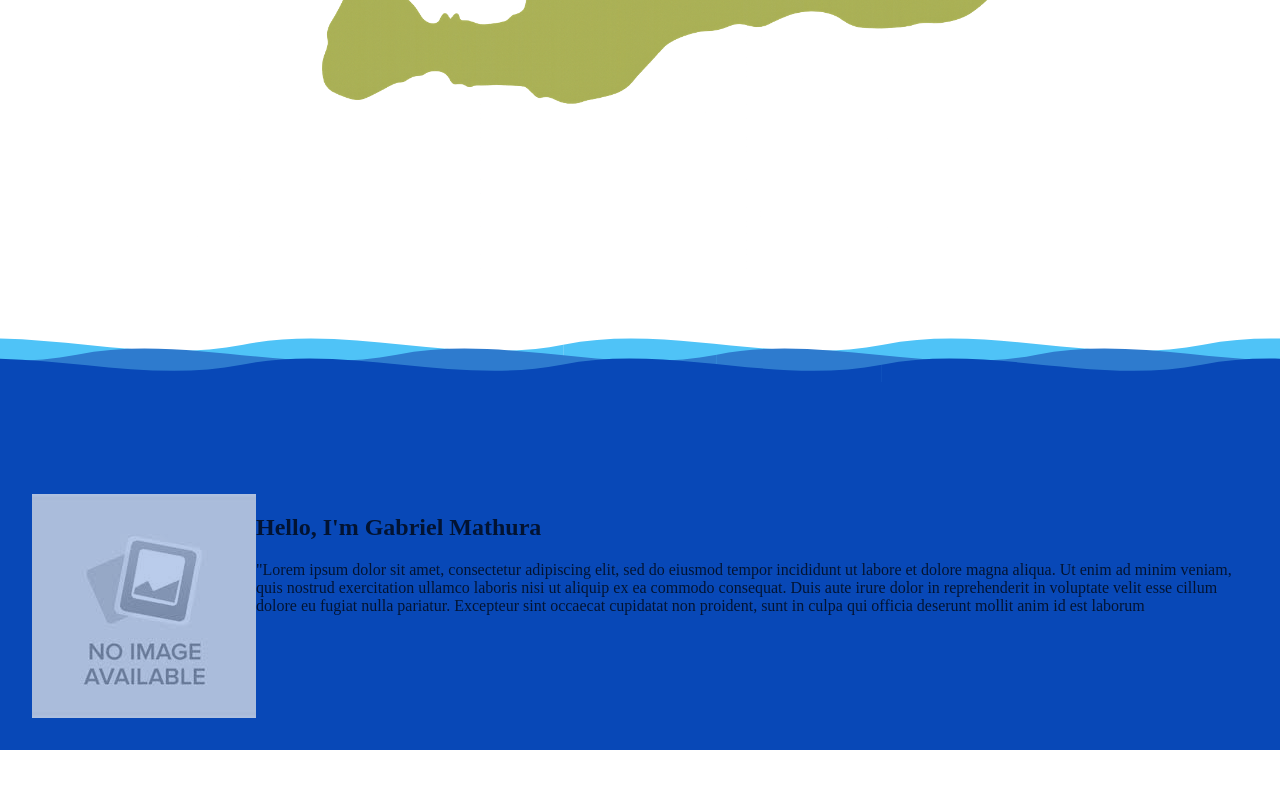
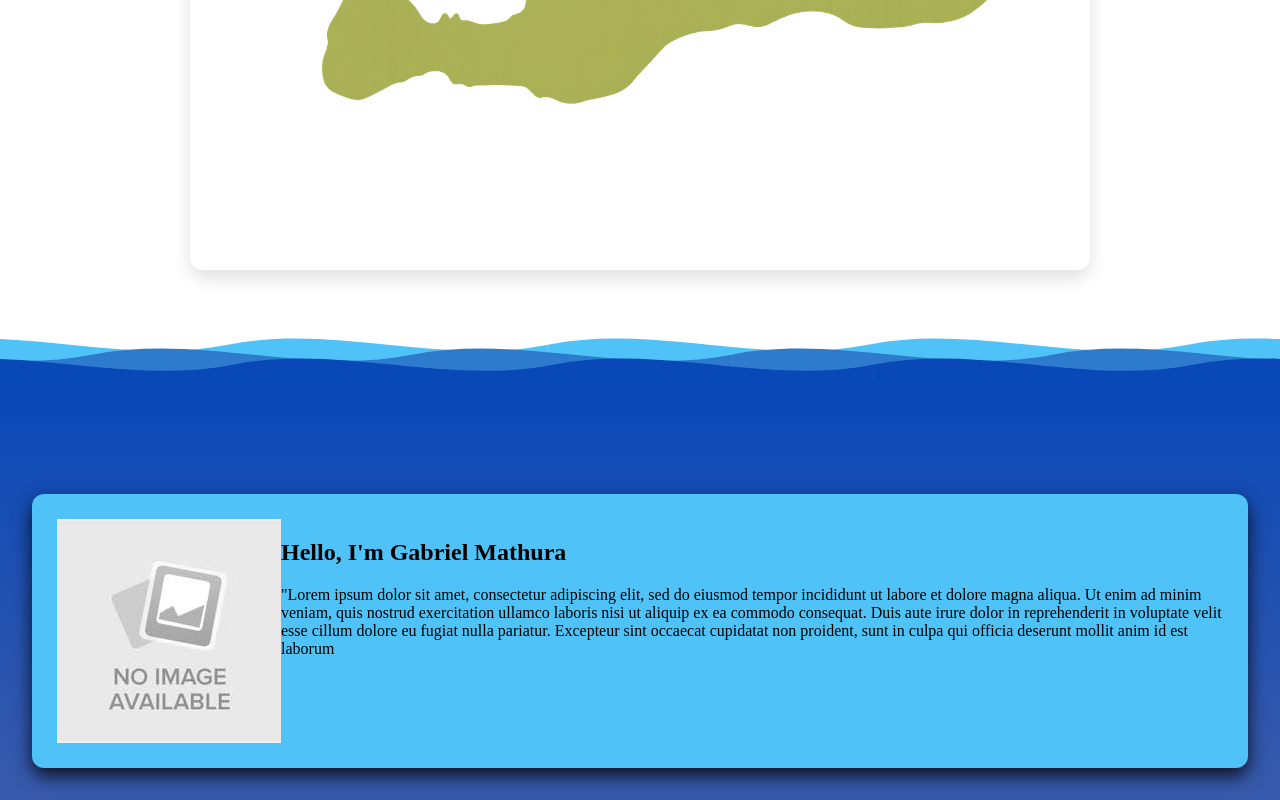
Before and after one commit to Takiro78/Portfolio, a React (Vite) app in the folder my-react-app/: page / in a window 1280 px wide. Shown: the part 492-1292 px from the top of the page. Before the commit the page ends 1242 px from the top, so only its background shows below. Built offline with nearby package versions, Linux system fonts and the light colour scheme.

Commit message:
added some styling to about-me section

```diff
--- a/my-react-app/src/Components/wave/wave.css
+++ b/my-react-app/src/Components/wave/wave.css
@@ -52,7 +52,7 @@
 .wave.front { transform: translateY(20px); }
 
 .wave-bg {
-  background-color: #0848b7;
+  background-image: linear-gradient(to bottom, #0848b7, #134cb5);
   width: 100%;
   /*position: fixed;*/
   top: 0;
@@ -63,6 +63,10 @@
 
 }
 
+.widget.about-me{
+  background-color: #4fc3f7;
+  /*box-shadow: 0 8px 18px rgba(0, 0, 0, 0.12);*/
 
+}
 
 /*---------------------------------------------------*/
--- a/my-react-app/src/pages/home/Home.jsx
+++ b/my-react-app/src/pages/home/Home.jsx
@@ -28,15 +28,19 @@ export default function Home(){
                   <motion.div
                       initial={{ opacity:0}}
                       animate={{ opacity: 1 }}
-                      transition={{ duration:3, delay:4}}
+                      transition={{ duration:1.5, delay:4}}
                   >
                       <div className={"about-me section"}>
-                          <img src={"no_img.jpeg"} alt={"idk"}/>
-                          <div className={"about-me-text"}>
-                              <h2>Hello, I'm Gabriel Mathura</h2>
-                              <p>"Lorem ipsum dolor sit amet, consectetur adipiscing elit, sed do eiusmod tempor incididunt ut labore et dolore magna aliqua. Ut enim ad minim veniam, quis nostrud exercitation ullamco laboris nisi ut aliquip ex ea commodo consequat. Duis aute irure dolor in reprehenderit in voluptate velit esse cillum dolore eu fugiat nulla pariatur. Excepteur sint occaecat cupidatat non proident, sunt in culpa qui officia deserunt mollit anim id est laborum</p>
+                          <div className={"about-me widget"}>
+                              <img src={"no_img.jpeg"} alt={"idk"}/>
+                              <div className={"about-me-text"}>
+                                  <h2>Hello, I'm Gabriel Mathura</h2>
+                                  <p>"Lorem ipsum dolor sit amet, consectetur adipiscing elit, sed do eiusmod tempor incididunt ut labore et dolore magna aliqua. Ut enim ad minim veniam, quis nostrud exercitation ullamco laboris nisi ut aliquip ex ea commodo consequat. Duis aute irure dolor in reprehenderit in voluptate velit esse cillum dolore eu fugiat nulla pariatur. Excepteur sint occaecat cupidatat non proident, sunt in culpa qui officia deserunt mollit anim id est laborum</p>
+                              </div>
                           </div>
                       </div>
+
+
                   </motion.div>
               </div>
 
--- a/my-react-app/src/style/App.css
+++ b/my-react-app/src/style/App.css
@@ -83,7 +83,7 @@ body {
   border-radius: 12px;
 
   /* Optional soft shadow */
-  /* box-shadow: 0 8px 18px rgba(0, 0, 0, 0.12); */
+   box-shadow: 0 8px 18px rgba(0, 0, 0, 0.12);
 }
 
 
@@ -95,7 +95,15 @@ body {
 }
 
 .bottom{
-    background-color: #0848b7;
+    background-image: linear-gradient(to bottom,  #0848b7, #395aab);
     /*margin-top: 5px;*/
     z-index: 1;
 }
+
+.widget{
+    border-radius: 12px;
+    box-shadow: 0 8px 18px rgba(0, 0, 0, 0.8);
+    padding: 25px;
+    display: flex;
+
+}
```
